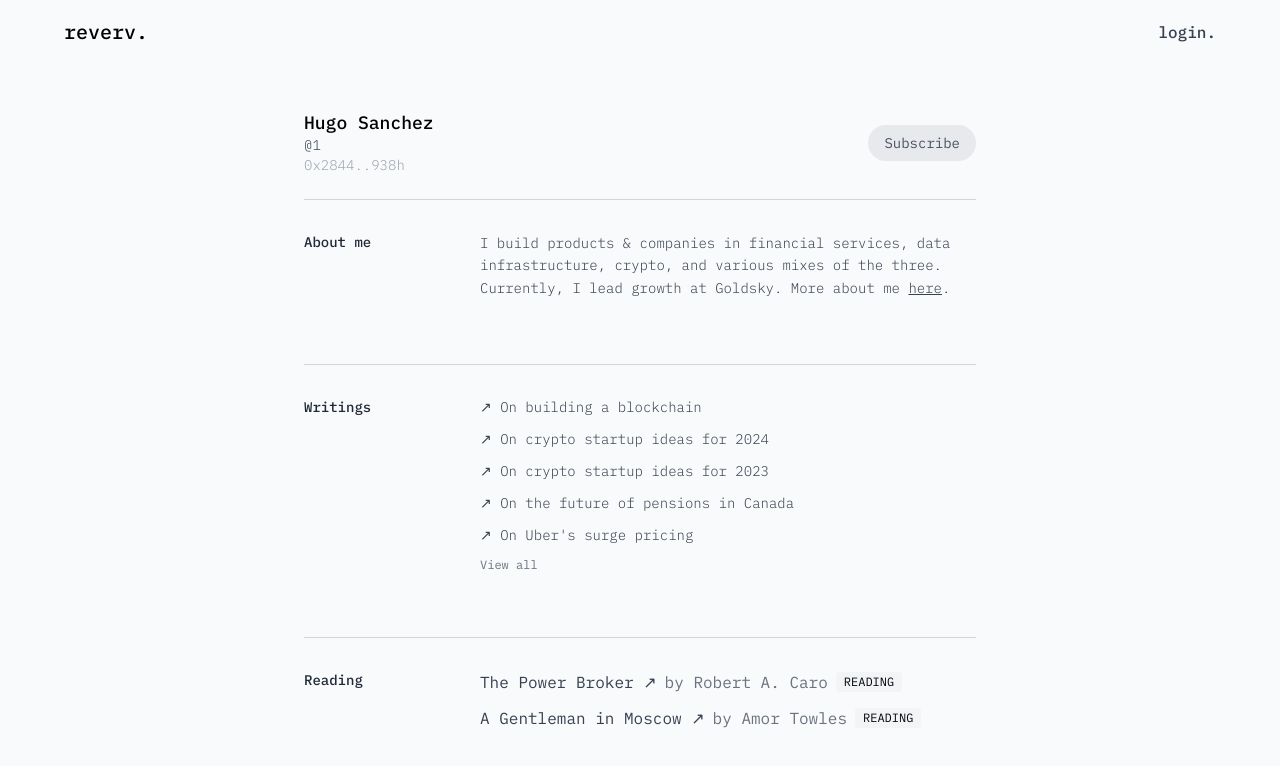
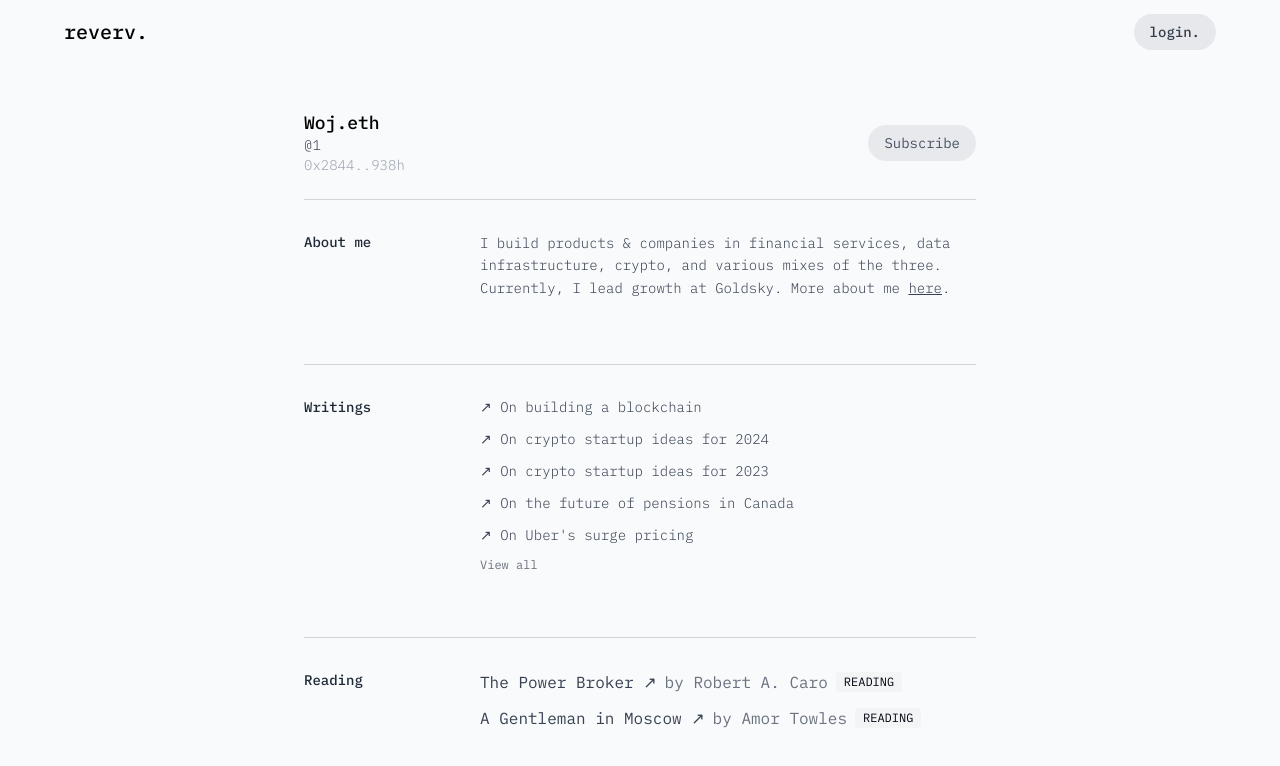
Before and after one commit to HugoSanchez/sugar, a Next.js app: page /profile/1 in a window 1280 px wide. Shown: the top 766 px of the page. Built offline with nearby package versions, Linux system fonts and the light colour scheme; no server answers.

Commit message:
small changes

```diff
--- a/src/app/profile/[handle]/page.tsx
+++ b/src/app/profile/[handle]/page.tsx
@@ -81,7 +81,7 @@ export default function ProfilePage() {
 		<div className="w-full px-4 md:px-72 py-24">
 			<div className="mb-6 flex flex-row">
 				<div className='flex flex-col w-1/4'>
-					<h1 className="text-lg font-medium leading-tight">Hugo Sanchez</h1>
+					<h1 className="text-lg font-medium leading-tight">Woj.eth</h1>
 					<h3 className="text-sm font-light text-gray-700">@{decodeURIComponent(handle as string)}</h3>
 					<p className="text-sm text-gray-400">0x2844..938h</p>
 
--- a/src/components/Header.tsx
+++ b/src/components/Header.tsx
@@ -4,6 +4,7 @@ import Link from 'next/link'
 import { Menu } from 'lucide-react'
 import { useAuth } from '@/hooks/useAuth'
 import { useState, useEffect } from 'react'
+import { Button } from '@/components/ui/Button'
 
 interface HeaderProps {
 	onMenuClick: (e: React.MouseEvent<HTMLButtonElement>) => void;
@@ -43,12 +44,7 @@ export default function Header({ onMenuClick }: HeaderProps) {
 							<Menu />
 						</button>
 					) : (
-						<button
-							onClick={login}
-							className="font-medium text-gray-700 hover:text-gray-900"
-						>
-							login.
-						</button>
+						<Button text="login." onClick={login} className='font-medium text-gray-800 hover:text-gray-900' />
 					)}
 				</div>
 			</div>
--- a/src/components/SlidingMenuLayout.tsx
+++ b/src/components/SlidingMenuLayout.tsx
@@ -3,6 +3,7 @@
 import React from 'react';
 import Link from 'next/link';
 import { useAuth } from '@/hooks/useAuth';
+import { Button } from '@/components/ui/Button';
 
 interface SlidingMenuLayoutProps {
 	children: React.ReactNode;
@@ -34,12 +35,11 @@ const SlidingMenuLayout = ({ children, isMenuOpen, onClose }: SlidingMenuLayoutP
 								</Link>
 							</li>
 							<li>
-								<button
+								<Button
+									text="logout"
 									onClick={logout}
-									className="block p-2 rounded hover:italic absolute bottom-10 text-left w-full"
-								>
-									logout.
-								</button>
+									className="block p-2 rounded absolute bottom-10 text-left bg-gray-300 text-gray-800 hover:text-gray-900"
+								/>
 							</li>
 						</ul>
 					</nav>
```
